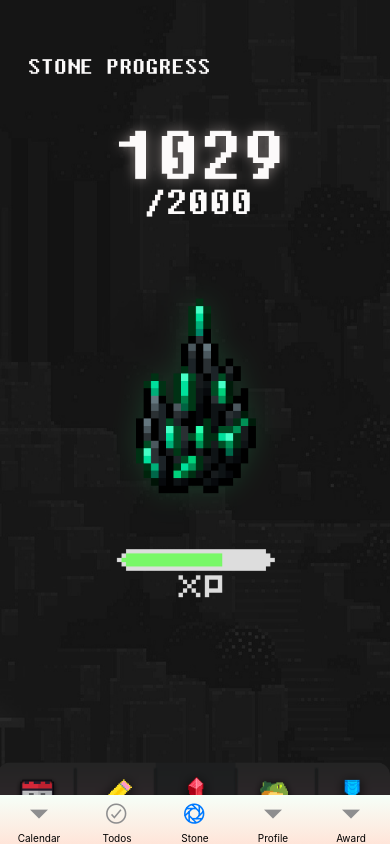
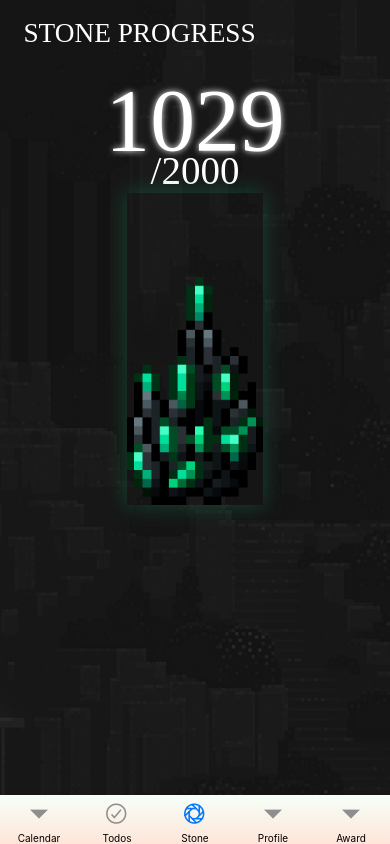
Before and after one commit to yiwoduf/EduStone, a React Native app: screen /Stone in a window 390 px wide. Built offline with nearby package versions, Linux system fonts and the light colour scheme.

Commit message:
Stone Page Initialized + Font Update
- Stone Page has been initialized
- Font has been updated
- Background image was changed to different color for Stone page

```diff
--- a/pages/Stone.js
+++ b/pages/Stone.js
@@ -1,17 +1,37 @@
 import React from "react";
 import { View, Text, StyleSheet, Image } from "react-native";
 import styleApp from "../style/styleApp";
-import styles from "../style/styleStone";
+import {
+  MainContainer,
+  Header,
+  HeaderTitle,
+  BackgroundContainer,
+  StoneExpContainer,
+  StoneExpTextCurrent,
+  StoneExpTextMax,
+  StoneImageContainer,
+  StoneImage,
+} from "../style/styleStone";
 
 const Stone = () => {
   return (
-    <View>
-      <Image
-        style={styleApp.uiOverlay}
-        source={require("../design/ui/UI_MainPage_iOS.png")}
-        resizeMode="contain"
-      />
-    </View>
+    <>
+      <BackgroundContainer source={require("../design/bg/Stone_BG.png")} />
+      <MainContainer>
+        <Header>
+          <HeaderTitle>STONE PROGRESS</HeaderTitle>
+        </Header>
+        <StoneExpContainer>
+          <StoneExpTextCurrent>1029</StoneExpTextCurrent>
+          <StoneExpTextMax>/2000</StoneExpTextMax>
+        </StoneExpContainer>
+        <StoneImageContainer>
+          <StoneImage
+            source={require("../design/ui/stone/stones/example.png")}
+          />
+        </StoneImageContainer>
+      </MainContainer>
+    </>
   );
 };
 
--- a/pages/Todos.js
+++ b/pages/Todos.js
@@ -24,18 +24,48 @@
       <BackgroundContainer source={require("../design/bg/ToDoList_BG.png")} />
       <MainContainer>
         <Header>
-          <HeaderTitle>To Do List</HeaderTitle>
+          <HeaderTitle>TO-DO LIST</HeaderTitle>
         </Header>
         <TodoListContainer
           data={[
-            { key: "In Class Problem #1", process: true, complete: true, graded: false },
-            { key: "In Class Problem #2", process: true, complete: true, graded: false },
-            { key: "In Class Problem #3", process: true, complete: true, graded: false },
-            { key: "In Class Problem #4", process: true, complete: true, graded: true },
-            { key: "In Class Problem #5", process: true, complete: false, graded: false },
-            { key: "In Class Problem #6", process: false, complete: false, graded: false },
+            {
+              key: "In Class Problem #1",
+              process: true,
+              complete: true,
+              graded: false,
+            },
+            {
+              key: "In Class Problem #2",
+              process: true,
+              complete: true,
+              graded: false,
+            },
+            {
+              key: "In Class Problem #3",
+              process: true,
+              complete: true,
+              graded: false,
+            },
+            {
+              key: "In Class Problem #4",
+              process: true,
+              complete: true,
+              graded: true,
+            },
+            {
+              key: "In Class Problem #5",
+              process: true,
+              complete: false,
+              graded: false,
+            },
+            {
+              key: "In Class Problem #6",
+              process: false,
+              complete: false,
+              graded: false,
+            },
           ]}
-          contentContainerStyle={{flexGrow: 1, alignItems: 'center'}}
+          contentContainerStyle={{ flexGrow: 1, alignItems: "center" }}
           renderItem={({ item }) => (
             <>
               <TodoBox>
@@ -46,18 +76,19 @@
                   {item.process ? (
                     item.complete ? (
                       item.graded ? (
-                        <ProgressBar><GradeBar grade="80"></GradeBar></ProgressBar>
-                      ) : (<Ionicons
-                        name="md-checkmark-sharp"
-                        color="#3DFE0B"
-                        size={30}
-                      />)
-                    ) :
-                    (<Ionicons
-                      name="close"
-                      color="#FF1F2A"
-                      size={30}
-                    />)
+                        <ProgressBar>
+                          <GradeBar grade="80"></GradeBar>
+                        </ProgressBar>
+                      ) : (
+                        <Ionicons
+                          name="md-checkmark-sharp"
+                          color="#3DFE0B"
+                          size={30}
+                        />
+                      )
+                    ) : (
+                      <Ionicons name="close" color="#FF1F2A" size={30} />
+                    )
                   ) : (
                     <DueDate>09.01</DueDate>
                   )}
--- a/style/fonts.js
+++ b/style/fonts.js
@@ -1,2 +1,2 @@
-export const basicFont = "NeoDunggeunmo-Regular";
+export const basicFont = "DungGeunMo";
 export const contentFontSize = 0.046;
--- a/style/styleStone.js
+++ b/style/styleStone.js
@@ -1,18 +1,89 @@
-// styleStone.js
-// Stylesheet for Stone Page
+// StyleTodos.js
+// Stylesheet for Todos Page
 
-import { StyleSheet, Dimensions } from "react-native";
+import { Dimensions } from "react-native";
+import styled from "styled-components/native";
+import { basicFont, contentFontSize } from "./fonts";
 
-const { width, height } = Dimensions.get("window"); // Retrieve Information of Device Window Size
+const { width: SCREEN_WIDTH, height: SCREEN_HEIGHT } = Dimensions.get("window"); // Retrieve Information of Device Window Size
 
-export default StyleSheet.create({
-  wrapper: {
-    flex: 1,
-    justifyContent: "center",
-    alignItems: "center",
-    backgroundColor: "#1d2951",
-  },
-  text: {
-    color: "#fff",
-  },
-});
+export const MainContainer = styled.SafeAreaView`
+  display: flex;
+  flex-direction: column;
+  align-items: center;
+  box-sizing: border-box;
+  height: ${SCREEN_HEIGHT}px;
+  width: ${SCREEN_WIDTH}px;
+`;
+
+export const BackgroundContainer = styled.Image`
+  position: absolute;
+  z-index: -1;
+  max-height: ${SCREEN_HEIGHT}px;
+  max-width: ${SCREEN_WIDTH}px;
+`;
+
+export const Header = styled.View`
+  display: flex;
+  justify-content: center;
+  height: ${SCREEN_HEIGHT * 0.08}px;
+  width: ${SCREEN_WIDTH}px;
+  padding-left: ${SCREEN_WIDTH * 0.03}px;
+`;
+
+export const HeaderTitle = styled.Text`
+  font-family: ${basicFont};
+  color: white;
+  padding-left: ${SCREEN_WIDTH * 0.03}px;
+  font-size: ${SCREEN_WIDTH * 0.07}px;
+`;
+
+export const StoneExpContainer = styled.View`
+  display: flex;
+  flex-direction: column;
+  align-items: center;
+`;
+
+export const StoneExpTextCurrent = styled.Text`
+  font-family: ${basicFont};
+  color: white;
+  font-size: ${SCREEN_WIDTH * 0.23}px;
+  height: 80px;
+  text-shadow-color: #fff;
+  text-shadow-opacity: 50%;
+  text-shadow-radius: 6px;
+`;
+
+export const StoneExpTextMax = styled.Text`
+  font-family: ${basicFont};
+  color: white;
+  font-size: ${SCREEN_WIDTH * 0.1}px;
+`;
+
+export const StoneImageContainer = styled.View`
+  shadow-color: #139660;
+  shadow-opacity: 0.4;
+  shadow-radius: 20px;
+`;
+
+export const StoneImage = styled.Image`
+  margin-top: ${SCREEN_HEIGHT * 0.1}px;
+  max-height: ${SCREEN_HEIGHT * 0.27}px;
+  max-width: ${SCREEN_WIDTH * 0.35}px;
+`;
+
+// export const ExpProgressBarMax = styled.View`
+//   width: ${width * 0.13}px;
+//   height: ${height * 0.01}px;
+//   background-color: #373737;
+// `;
+
+// export const ExpProgressBarMax = styled.View`
+//   width: ${width * 0.13}px;
+//   height: ${height * 0.01}px;
+//   background-color: #373737;
+// `;
+
+// export const ExpProgressBar = styled(ExpProgressBarMax)`
+
+// `;
```
Also changed, not shown: design/bg/Stone_BG.png, 3 other files (tests, documents, lock files or other folders).
